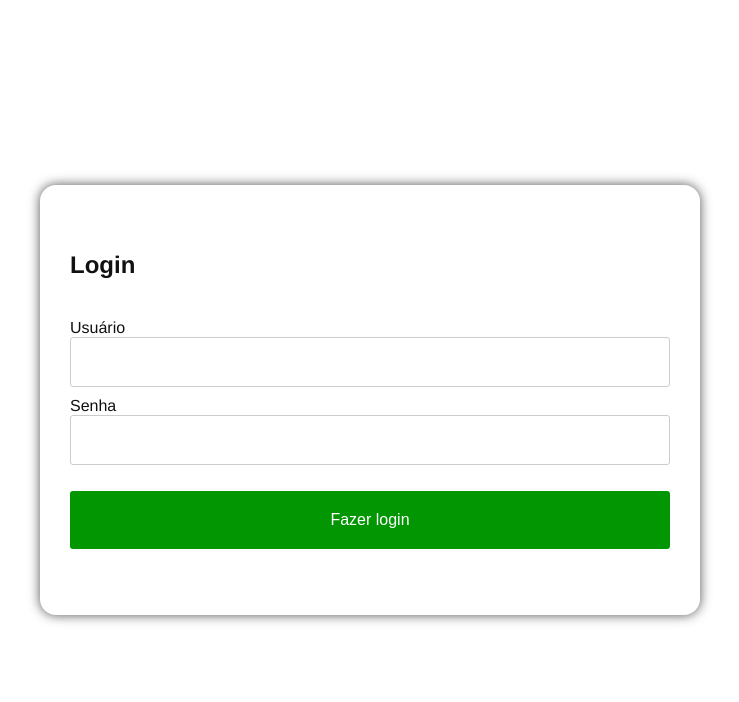
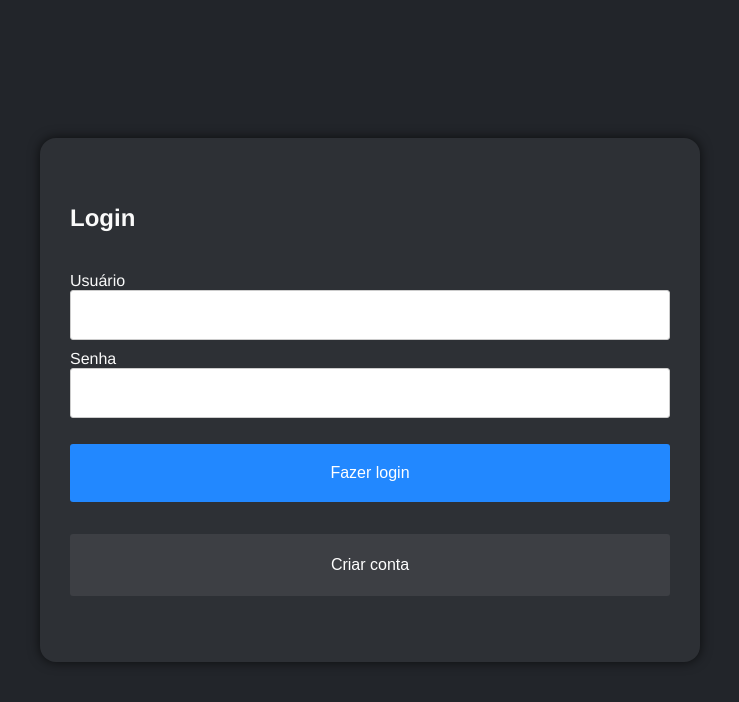
Before and after one commit to lab-uva/projeto-lab-uva, a React (Create React App) app in the folder labuva-frontend/: page / in a window 1280 px wide. Shown: the top 702 px of the page, without its empty margins (270-1009 px from the left). Built offline with nearby package versions, Linux system fonts and the light colour scheme.

Commit message:
feat(frontend) implementing global style and dark/light mode

```diff
--- a/labuva-frontend/src/App.tsx
+++ b/labuva-frontend/src/App.tsx
@@ -1,7 +1,33 @@
+import { useState } from 'react'
+import { ThemeProvider } from 'styled-components'
+import { createBrowserRouter, RouterProvider } from 'react-router-dom'
+import GlobalStyle from './styles/global.css'
+import { darkTheme, lightTheme } from './styles/theme'
+
+// routes
 import { Login } from './pages/login'
+import { Signup } from './pages/signup'
+
+const router = createBrowserRouter([
+  {
+    path: '/',
+    element: <Login />,
+  },
+  {
+    path: '/signup',
+    element: <Signup />,
+  },
+])
 
 const App = () => {
-  return <Login />
+  const [test, setTheme] = useState(true)
+
+  return (
+    <ThemeProvider theme={test ? darkTheme : lightTheme}>
+      <GlobalStyle />
+      <RouterProvider router={router} />
+    </ThemeProvider>
+  )
 }
 
 export default App
--- a/labuva-frontend/src/components/button/index.tsx
+++ b/labuva-frontend/src/components/button/index.tsx
@@ -1,21 +1,36 @@
-import React, { Children, ReactNode } from 'react'
+import React from 'react'
 import styled, { css } from 'styled-components'
 
-const ButtonStyle = styled.button<{ margin?: string }>`
-  ${({ margin = '0' }) => css`
+const ButtonStyle = styled.button<{ margin?: string; secondary?: boolean }>`
+  ${({ margin = '0', secondary, theme }) => css`
     width: 100%;
     margin: ${margin};
     padding: 20px 30px;
     border-radius: 3px;
     border: none;
-    background-color: #029602;
-    color: #fff;
+    background-color: ${theme.button.primary.background};
+    color: ${theme.button.primary.color};
     cursor: pointer;
     font-size: 1rem;
 
     &:hover {
-      background-color: #046e04;
+      background-color: ${theme.button.primary.hover};
     }
+
+    ${(() => {
+      if (secondary) {
+        return css`
+          color: ${theme.button.secondary.color};
+          background-color: ${theme.button.secondary.background};
+          border: 2px solid ${theme.button.secondary.background};
+
+          &:hover {
+            color: ${theme.button.secondary.color};
+            background-color: ${theme.button.secondary.hover};
+          }
+        `
+      }
+    })()}
   `}
 `
 
@@ -23,10 +38,11 @@ type Props = {
   children: React.ReactNode
   margin?: string
   onClick?: (e: React.MouseEvent<HTMLButtonElement, MouseEvent>) => void
+  secondary?: boolean
 }
 
-export const Button = ({ children, margin, onClick }: Props) => (
-  <ButtonStyle margin={margin} onClick={onClick}>
+export const Button = ({ children, margin, onClick, secondary }: Props) => (
+  <ButtonStyle margin={margin} onClick={onClick} secondary={secondary}>
     {children}
   </ButtonStyle>
 )
--- a/labuva-frontend/src/components/card/index.tsx
+++ b/labuva-frontend/src/components/card/index.tsx
@@ -6,14 +6,14 @@ const Container = styled.div<{
   maxWidth?: string
   padding?: string
 }>`
-  ${({ width = '80%', maxWidth = '600px', padding = '1rem' }) => css`
+  ${({ width = '80%', maxWidth = '600px', padding = '1rem', theme }) => css`
     width: ${width};
     max-width: ${maxWidth};
     height: auto;
     padding: ${padding};
     display: flex;
     flex-direction: column;
-    background-color: #fff;
+    background-color: ${theme.card.background};
     box-shadow: 0px 0px 12px 0px rgba(0, 0, 0, 0.68);
     border-radius: 1rem;
   `}
--- a/labuva-frontend/src/global.css.js
+++ /dev/null
@@ -1,22 +0,0 @@
-import { createGlobalStyle } from 'styled-components'
-
-const GlobalStyle = createGlobalStyle`
-  body {
-    margin: 0;
-    padding: 0;
-    background: offwhite;
-    color: #111;
-    font-family: Open-Sans, Helvetica, Sans-Serif;
-
-    h1 {
-      font-size: 1.5rem;
-    }
-
-    h2 {
-      font-size: 1rem;
-    }
-
-  }
-`
-
-export default GlobalStyle
--- a/labuva-frontend/src/index.tsx
+++ b/labuva-frontend/src/index.tsx
@@ -1,32 +1,11 @@
 import React from 'react'
 import ReactDOM from 'react-dom/client'
-import GlobalStyle from './global.css'
-
-import { createBrowserRouter, RouterProvider, Route } from 'react-router-dom'
 
 import App from './App'
-import { Login } from './pages/login'
-import { Signup } from './pages/signup'
-
-const router = createBrowserRouter([
-  {
-    path: '/',
-    element: <App />,
-  },
-  {
-    path: '/login',
-    element: <Login />,
-  },
-  {
-    path: '/signup',
-    element: <Signup />,
-  },
-])
 
 const root = ReactDOM.createRoot(document.getElementById('root') as HTMLElement)
 root.render(
   <React.StrictMode>
-    <GlobalStyle />
-    <RouterProvider router={router} />
+    <App />
   </React.StrictMode>,
 )
--- a/labuva-frontend/src/pages/login/index.tsx
+++ b/labuva-frontend/src/pages/login/index.tsx
@@ -33,6 +33,9 @@ export const Login = () => {
         <Button margin="16px 0" onClick={() => console.log('logado')}>
           Fazer login
         </Button>
+        <Button secondary margin="16px 0" onClick={() => console.log('logado')}>
+          Criar conta
+        </Button>
       </Card>
     </Container>
   )
--- /dev/null
+++ b/labuva-frontend/src/styles/global.css.ts
@@ -0,0 +1,21 @@
+import { createGlobalStyle, css } from 'styled-components'
+
+export default createGlobalStyle`
+${() => css`
+  body {
+    margin: 0;
+    padding: 0;
+    background: ${(props) => props.theme.background};
+    color: ${(props) => props.theme.text};
+    font-family: Open-Sans, Helvetica, Sans-Serif;
+
+    h1 {
+      font-size: 1.5rem;
+    }
+
+    h2 {
+      font-size: 1rem;
+    }
+  }
+`}
+`
--- /dev/null
+++ b/labuva-frontend/src/styles/theme.ts
@@ -0,0 +1,57 @@
+import { DefaultTheme } from 'styled-components'
+
+export const lightTheme: DefaultTheme = {
+  background: 'offwhite',
+  titles: '#212121',
+  text: '#2D3035',
+
+  card: {
+    background: '#fff',
+  },
+
+  button: {
+    primary: {
+      background: '#0066FF',
+      color: '#fff',
+      hover: '#5E9BFF',
+      active: '#2C7AFF',
+      disabled: '#4D8FFF',
+    },
+
+    secondary: {
+      background: '#E6F0FF',
+      color: '#0066FF',
+      hover: '#6B6F75',
+      active: '#45464F',
+      disabled: '#34353C',
+    },
+  },
+}
+
+export const darkTheme: DefaultTheme = {
+  background: '#22252A',
+  titles: '#fff',
+  text: '#FAFAFA',
+
+  card: {
+    background: '#2D3035',
+  },
+
+  button: {
+    primary: {
+      background: '#2288FF',
+      color: '#fff',
+      hover: '#5E9BFF',
+      active: '#2C7AFF',
+      disabled: '#4D8FFF',
+    },
+
+    secondary: {
+      background: '#3D3F44',
+      color: '#fff',
+      hover: '#6B6F75',
+      active: '#45464F',
+      disabled: '#34353C',
+    },
+  },
+}
```
